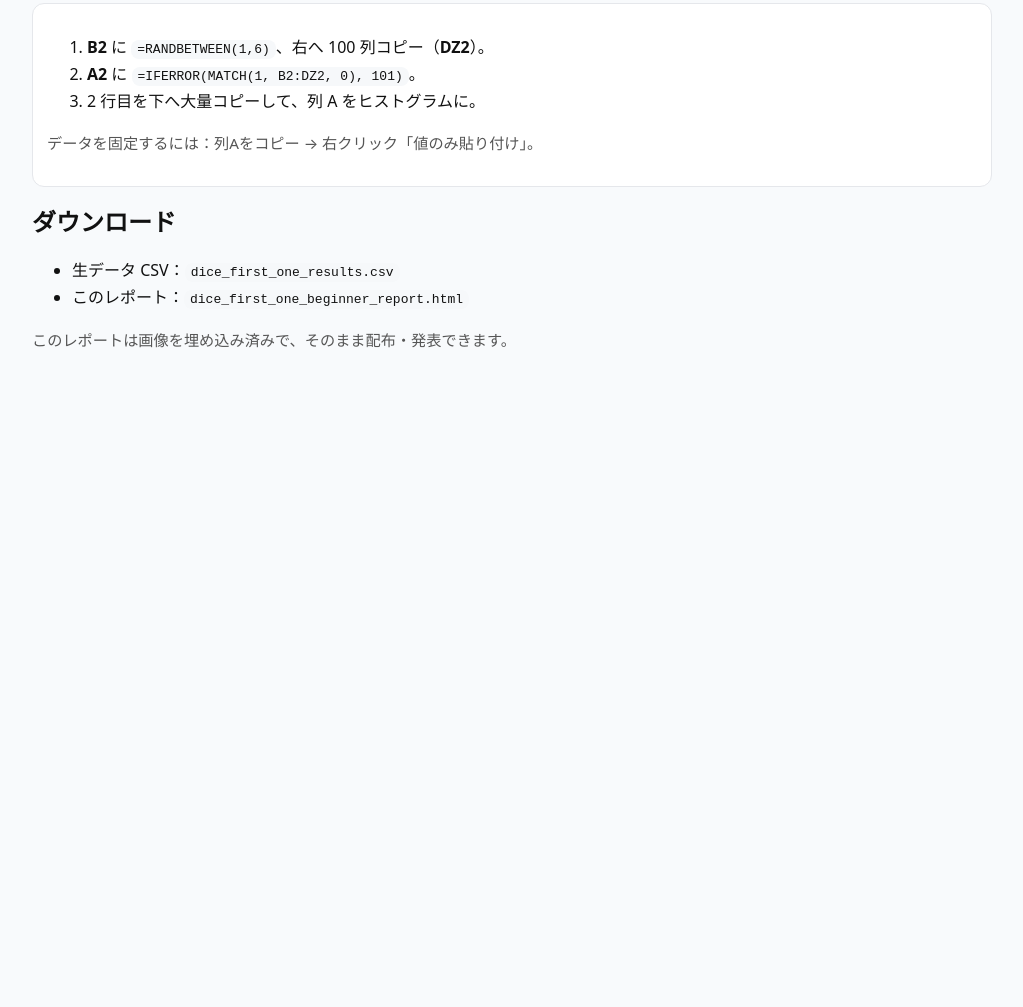
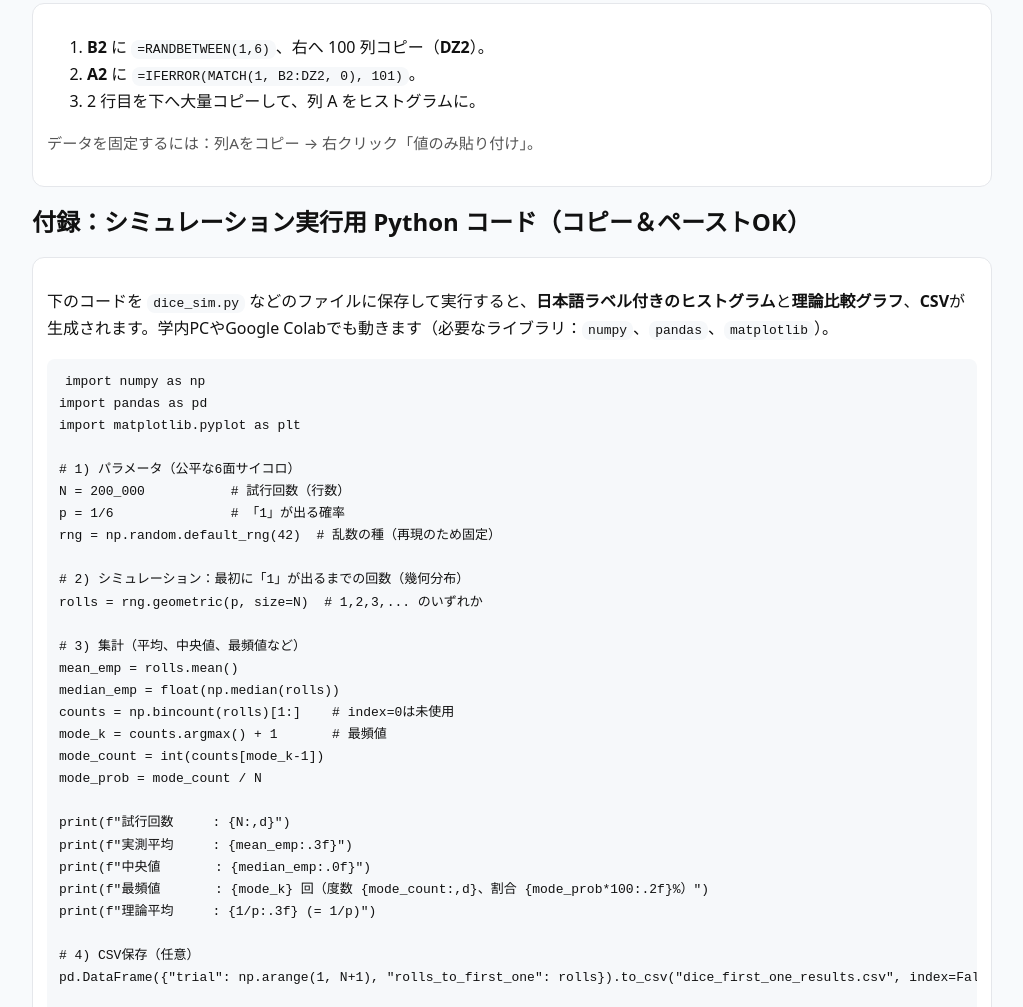
Before and after one commit to YamazakiTakumi2007/probability, a plain HTML site: page index.html in a window 1280 px wide. Shown: the part 4174-5181 px from the top of the page, without its empty margins (128-1151 px from the left). Before the commit the page ends 4567 px from the top, so only its background shows below. Drawn offline with Linux system fonts and the light colour scheme.

Commit message:
Add files via upload

```diff
--- a/index.html
+++ b/index.html
@@ -169,6 +169,77 @@ rolls = rng.geometric(p, size=N)  # 最初の「1」までの回数</code></pre>
 <p class="caption">データを固定するには：列Aをコピー → 右クリック「値のみ貼り付け」。</p>
 </div>
 
+
+<h2>付録：シミュレーション実行用 Python コード（コピー＆ペーストOK）</h2>
+<div class="card">
+<p>下のコードを <code>dice_sim.py</code> などのファイルに保存して実行すると、<b>日本語ラベル付きのヒストグラム</b>と<b>理論比較グラフ</b>、<b>CSV</b>が生成されます。学内PCやGoogle Colabでも動きます（必要なライブラリ：<code>numpy</code>、<code>pandas</code>、<code>matplotlib</code>）。</p>
+<pre><code>import numpy as np
+import pandas as pd
+import matplotlib.pyplot as plt
+
+# 1) パラメータ（公平な6面サイコロ）
+N = 200_000           # 試行回数（行数）
+p = 1/6               # 「1」が出る確率
+rng = np.random.default_rng(42)  # 乱数の種（再現のため固定）
+
+# 2) シミュレーション：最初に「1」が出るまでの回数（幾何分布）
+rolls = rng.geometric(p, size=N)  # 1,2,3,... のいずれか
+
+# 3) 集計（平均、中央値、最頻値など）
+mean_emp = rolls.mean()
+median_emp = float(np.median(rolls))
+counts = np.bincount(rolls)[1:]    # index=0は未使用
+mode_k = counts.argmax() + 1       # 最頻値
+mode_count = int(counts[mode_k-1])
+mode_prob = mode_count / N
+
+print(f"試行回数     : {N:,d}")
+print(f"実測平均     : {mean_emp:.3f}")
+print(f"中央値       : {median_emp:.0f}")
+print(f"最頻値       : {mode_k} 回（度数 {mode_count:,d}、割合 {mode_prob*100:.2f}%）")
+print(f"理論平均     : {1/p:.3f} (= 1/p)")
+
+# 4) CSV保存（任意）
+pd.DataFrame({"trial": np.arange(1, N+1), "rolls_to_first_one": rolls}).to_csv("dice_first_one_results.csv", index=False)
+
+# 5) ヒストグラム（日本語ラベル）
+k95 = int(np.quantile(rolls, 0.99))
+k_max = max(20, min(60, k95))     # 見やすさのため上限を適度に制限
+bins = np.arange(0.5, k_max + 1.5, 1)
+
+plt.figure(figsize=(8, 5))
+plt.hist(rolls, bins=bins)  # 色はデフォルトのまま（指示に従い色指定はしない）
+plt.title("最初に「1」が出るまでの回数のヒストグラム")
+plt.xlabel("最初に「1」が出るまでの回数")
+plt.ylabel("度数（出現回数）")
+plt.grid(True, axis="y", linestyle="--", alpha=0.6)
+plt.tight_layout()
+plt.savefig("dice_first_one_hist_ja.png", dpi=160)
+plt.close()
+
+# 6) 実測と理論の比較（PMF）
+K = k_max
+k_vals = np.arange(1, K+1)
+pmf_th = (1-p)**(k_vals-1) * p
+counts_top = counts[:K]
+pmf_emp = counts_top / N
+
+plt.figure(figsize=(9, 5))
+plt.bar(k_vals, pmf_emp, label="実測確率 p(k)")
+plt.plot(k_vals, pmf_th, marker="o", linestyle="-", label="理論確率 p(k)（幾何分布, p=1/6）")
+plt.title("実測確率と理論確率の比較")
+plt.xlabel("k（最初に「1」が出るまでの回数）")
+plt.ylabel("確率")
+plt.legend()
+plt.grid(True, axis="y", linestyle="--", alpha=0.6)
+plt.tight_layout()
+plt.savefig("dice_first_one_pmf_ja.png", dpi=160)
+plt.close()
+</code></pre>
+<p class="caption">※色やスタイルの指定は行っていません。グラフは1枚ずつ作成しています。</p>
+</div>
+
+
 <h2>ダウンロード</h2>
 <ul>
   <li>生データ CSV：<code>dice_first_one_results.csv</code></li>
```
